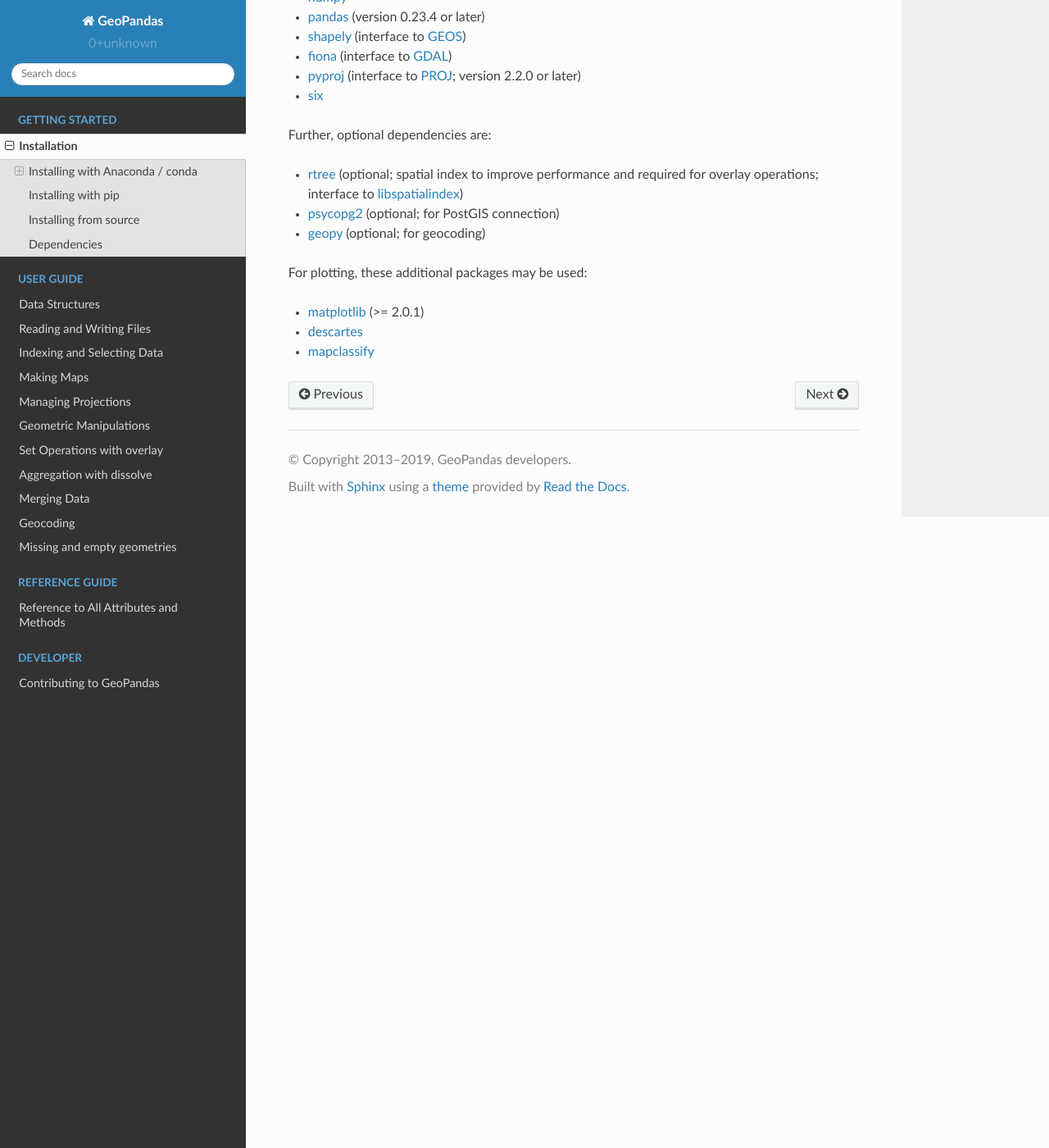
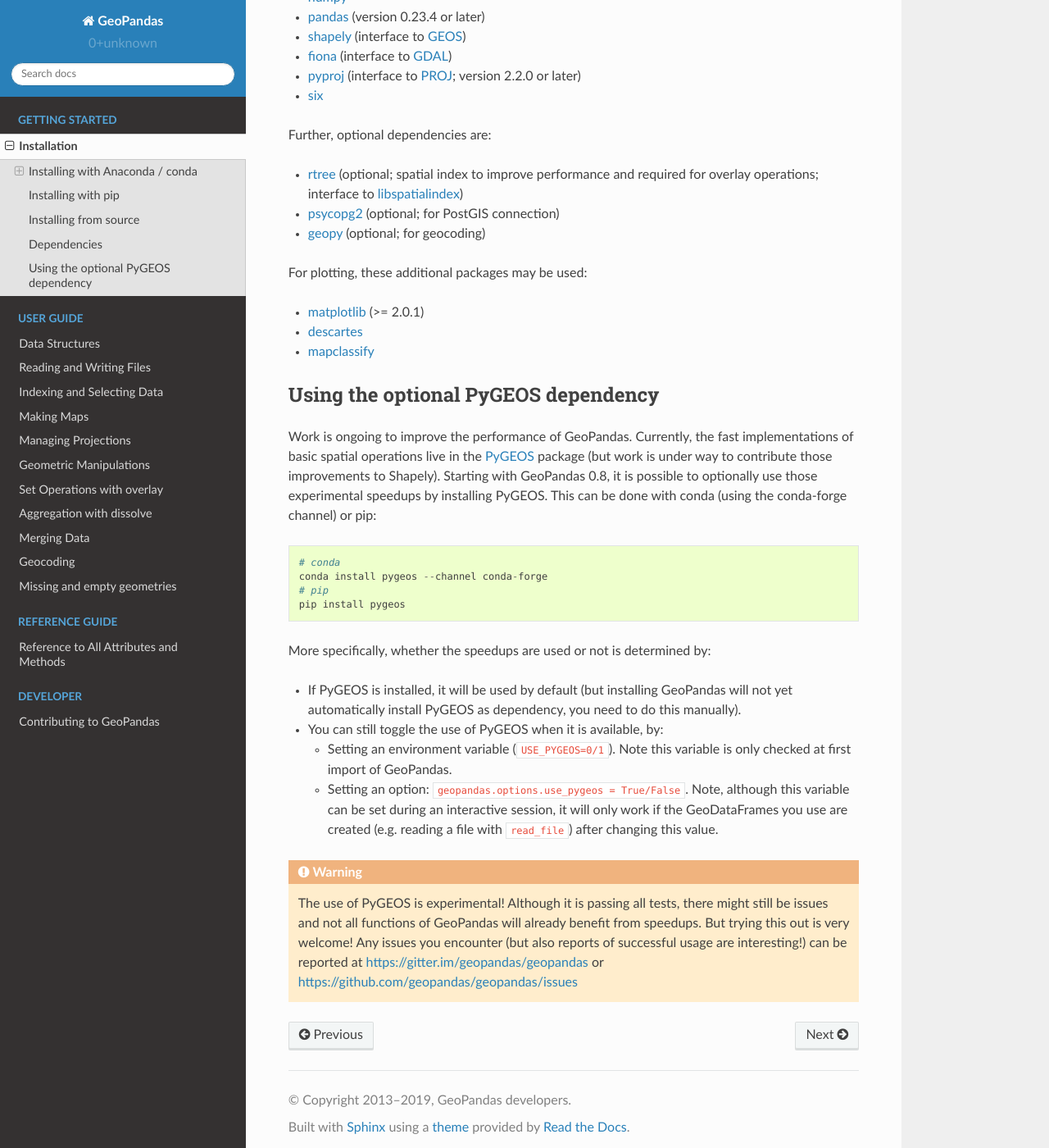
Before and after one commit to geopandas/geopandas, a Sphinx documentation site: the page built from doc/source/install.rst, in a window 1280 px wide and 1400 px high, scrolled down 2758 px. Shown: the whole window at 82% size. Built offline with Sphinx 7.4.7 and the Read the Docs theme 2.0.0, drawn with Linux system fonts in a browser that asks for light colours; pages that are not in the unit, such as notebooks, are missing from menus.

Commit message:
add docs on how to enable/disable the speedups

```diff
--- a/doc/source/install.rst
+++ b/doc/source/install.rst
@@ -159,6 +159,46 @@
 - `mapclassify`_
 
 
+Using the optional PyGEOS dependency
+------------------------------------
+
+Work is ongoing to improve the performance of GeoPandas. Currently, the
+fast implementations of basic spatial operations live in the `PyGEOS`_
+package (but work is under way to contribute those improvements to Shapely).
+Starting with GeoPandas 0.8, it is possible to optionally use those
+experimental speedups by installing PyGEOS. This can be done with conda
+(using the conda-forge channel) or pip::
+
+    # conda
+    conda install pygeos --channel conda-forge
+    # pip
+    pip install pygeos
+
+More specifically, whether the speedups are used or not is determined by:
+
+- If PyGEOS is installed, it will be used by default (but installing GeoPandas
+  will not yet automatically install PyGEOS as dependency, you need to do this
+  manually).
+
+- You can still toggle the use of PyGEOS when it is available, by:
+
+  - Setting an environment variable (``USE_PYGEOS=0/1``). Note this variable
+    is only checked at first import of GeoPandas.
+  - Setting an option: ``geopandas.options.use_pygeos = True/False``. Note,
+    although this variable can be set during an interactive session, it will
+    only work if the GeoDataFrames you use are created (e.g. reading a file
+    with ``read_file``) after changing this value.
+
+.. warning::
+
+    The use of PyGEOS is experimental! Although it is passing all tests,
+    there might still be issues and not all functions of GeoPandas will
+    already benefit from speedups. But trying this out is very welcome!
+    Any issues you encounter (but also reports of successful usage are
+    interesting!) can be reported at https://gitter.im/geopandas/geopandas
+    or https://github.com/geopandas/geopandas/issues
+
+
 .. _PyPI: https://pypi.python.org/pypi/geopandas
 
 .. _GitHub: https://github.com/geopandas/geopandas
@@ -204,3 +244,5 @@
 .. _GEOS: https://geos.osgeo.org
 
 .. _PROJ: https://proj.org/
+
+.. _PyGEOS: https://github.com/pygeos/pygeos/
```
